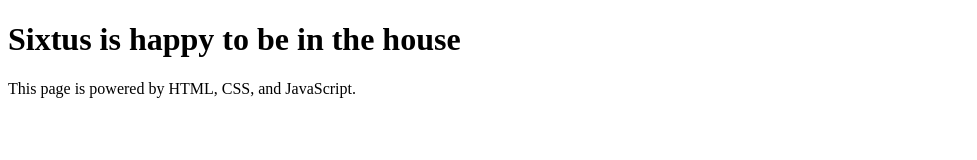
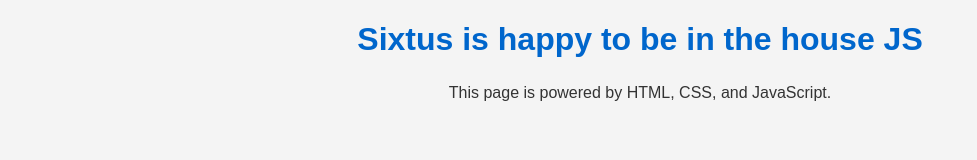
Before and after one commit to CIT93/sixtusm-pub, a plain HTML site: page w1/index.html in a window 1280 px wide. Shown: the whole page, without its empty margins (0-977 px from the left). Drawn offline with Linux system fonts and the light colour scheme.

Commit message:
css styles copied and updated

```diff
--- a/w1/index.html
+++ b/w1/index.html
@@ -8,7 +8,7 @@
     <title>W1 - Who's in the house</title>
 </head>
 <body>
-    <h1>Sixtus is happy to be in the house</h1>
+    <h1>Sixtus is happy to be in the house JS</h1>
     <p>This page is powered by HTML, CSS, and JavaScript.</p>
 </body>
 </html>
--- a/w1/style.css
+++ b/w1/style.css
@@ -0,0 +1,16 @@
+body {
+    font-family: Arial, sans-serif;
+    margin: 20px;
+    background-color: #f4f4f4;
+    color: #333;
+}
+
+h1 {
+    color: #0066cc;
+    text-align: center;
+}
+
+p {
+    line-height: 1.6;
+    text-align: center;
+}
```
